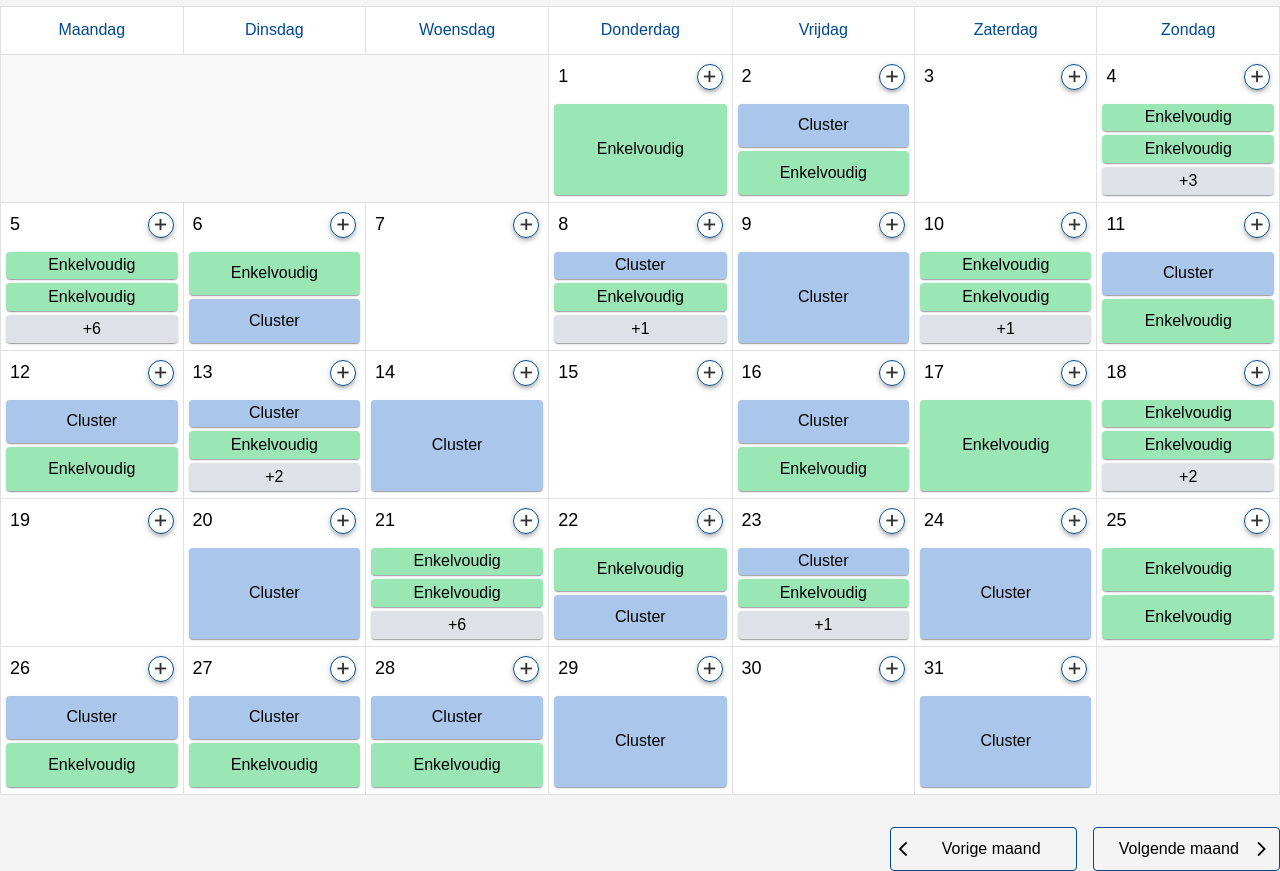
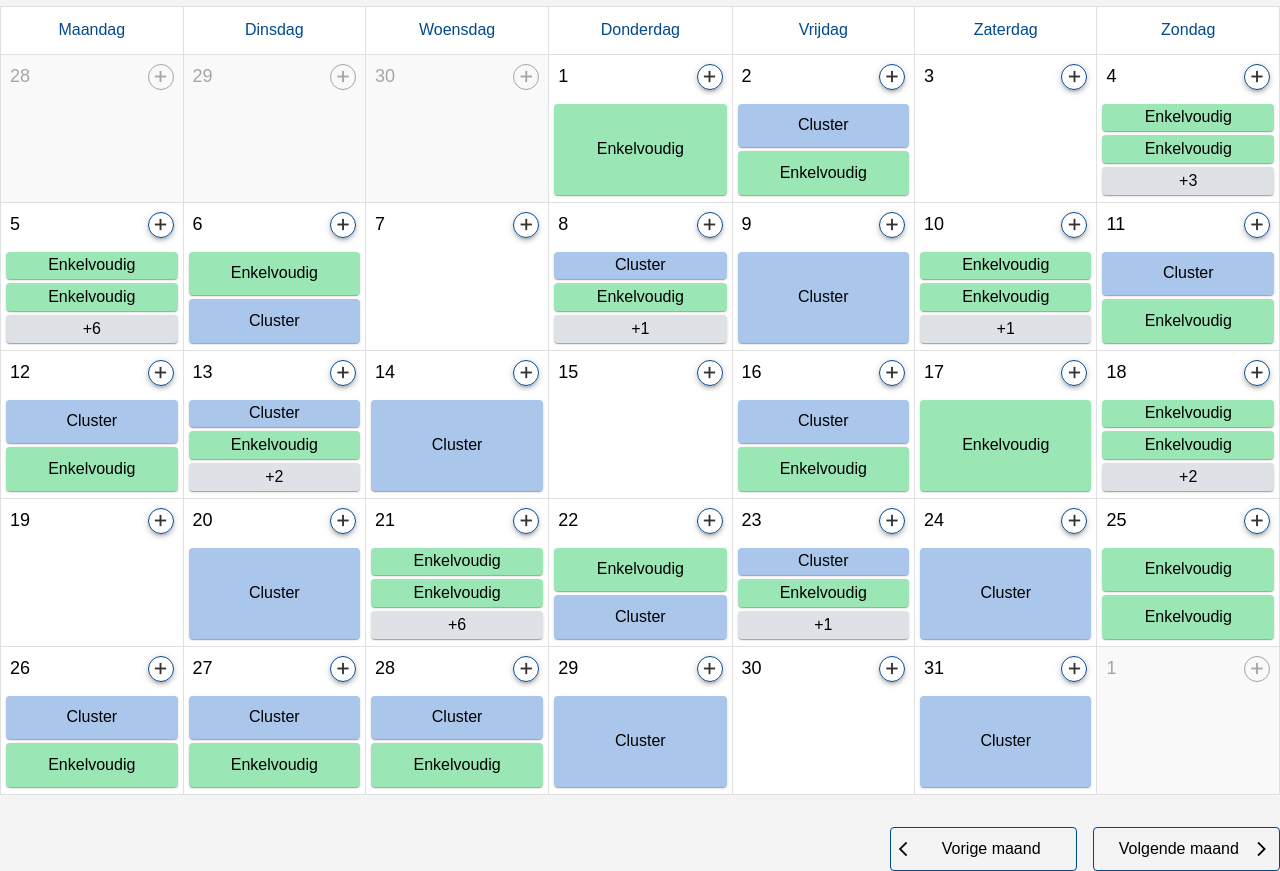
Before and after one commit to BlackCelestialDeer/attackregistration, a website built with Vite: page src/index.html in a window 1280 px wide. Built offline with nearby package versions, Linux system fonts and the light colour scheme.

Commit message:
Added overflowing months

```diff
--- a/src/assets/scss/components/calendar/table.scss
+++ b/src/assets/scss/components/calendar/table.scss
@@ -1,4 +1,5 @@
 @use "./variables.scss" as *;
+@use "../../utilities/elevation.scss" as *;
 
 .cs-calendar {
 	display: flex;
@@ -42,6 +43,27 @@
 
 					&.cs-table-content-cell {
 						border: 1px solid var(--cs-color-lightgrey);
+
+						&.cs-outside-month {
+							opacity: 0.8;
+							background-color: var(--cs-color-semi-white);
+
+							.cs-cell-top-row {
+								.cs-cell-day-number {
+									color: var(--cs-color-grey);
+								}
+
+								.cs-cell-add-button {
+									color: var(--cs-color-grey);
+									border-color: var(--cs-color-grey);
+									@include material-elevation(0);
+								}
+							}
+
+							.cs-cell-content-container {
+								background-color: var(--cs-color-semi-white);
+							}
+						}
 					}
 
 					.cs-cell-container {
--- a/src/assets/ts/components/csCalendar.ts
+++ b/src/assets/ts/components/csCalendar.ts
@@ -132,8 +132,13 @@ export class csCalendar {
 		let row = document.createElement("tr");
 		tbody.appendChild(row);
 
-		for (let i = 0; i < firstDayOfMonth; i++) {
-			row.appendChild(document.createElement("td"));
+		const prevMonthLastDate = new Date(year, month, 0).getDate();
+		for (let i = firstDayOfMonth - 1; i >= 0; i--) {
+			const prevDate = new Date(year, month - 1, prevMonthLastDate - i);
+			const td = document.createElement("td");
+			td.classList.add("cs-table-content-cell", "cs-outside-month");
+			td.appendChild(this.addCellContents(prevDate.getDate(), prevDate));
+			row.appendChild(td);
 		}
 
 		for (let day = 1; day <= daysInMonth; day++) {
@@ -149,8 +154,15 @@ export class csCalendar {
 			row.appendChild(td);
 		}
 
+		// Fill end of last row with next month days
+		let nextMonthDay = 1;
 		while (row.children.length < 7) {
-			row.appendChild(document.createElement("td"));
+			const nextDate = new Date(year, month + 1, nextMonthDay);
+			const td = document.createElement("td");
+			td.classList.add("cs-table-content-cell", "cs-outside-month");
+			td.appendChild(this.addCellContents(nextMonthDay, nextDate));
+			row.appendChild(td);
+			nextMonthDay++;
 		}
 	}
 
```
